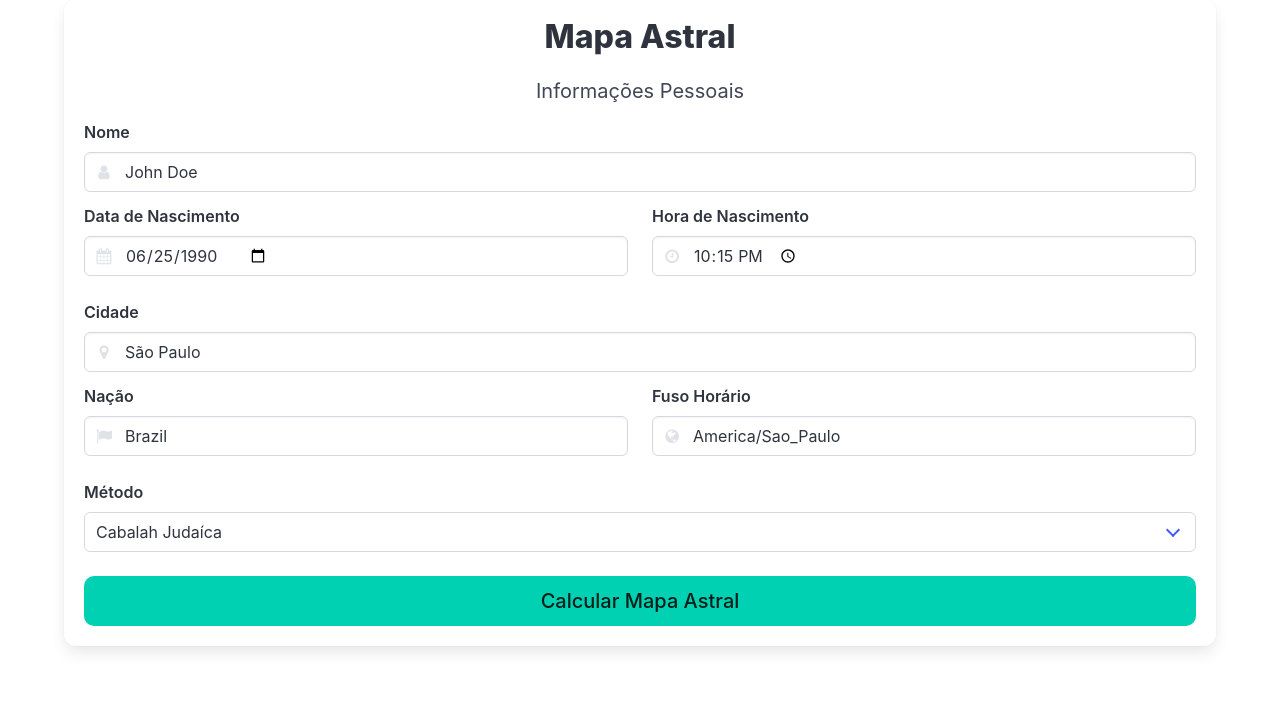
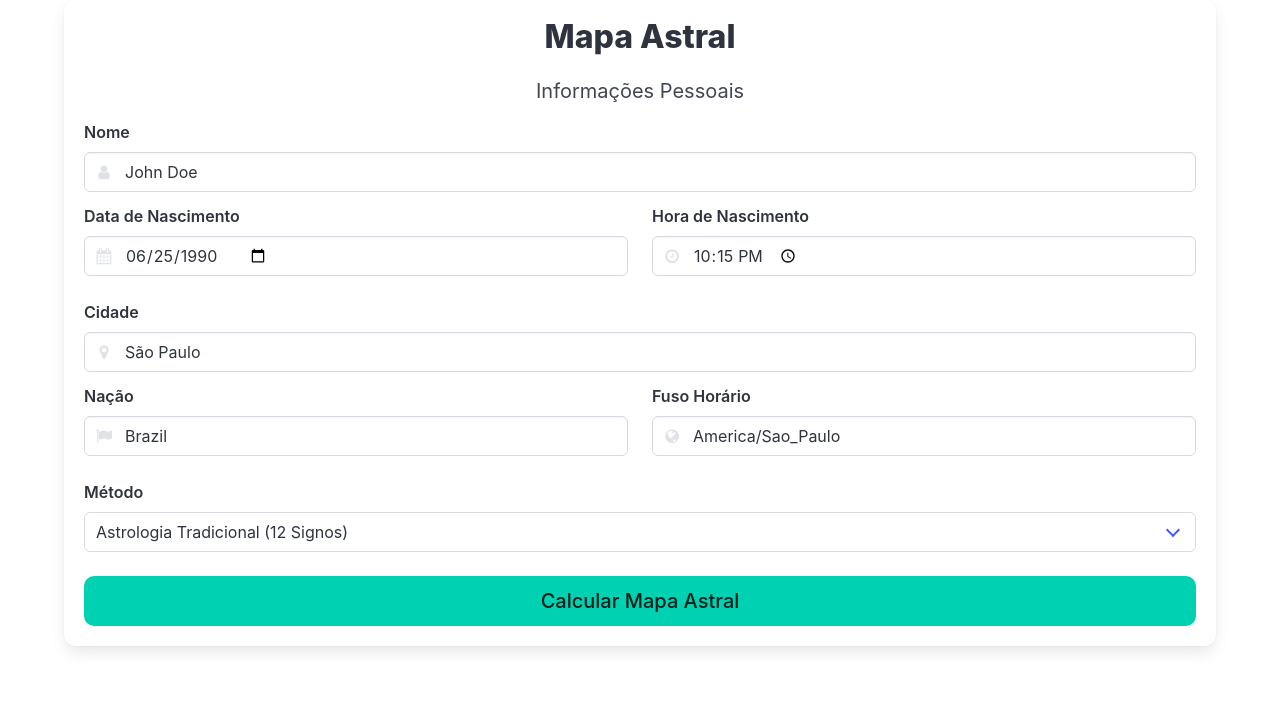
Before and after one commit to croco-br/natal-chart, a FastAPI app: page / in a window 1280 px wide. Shown: the part 49-764 px from the top of the page. Run offline with FastAPI, Linux system fonts and the light colour scheme.

Commit message:
change options

```diff
--- a/app/templates/index.html
+++ b/app/templates/index.html
@@ -99,10 +99,10 @@
                             <div class="control">
                                 <div class="select is-fullwidth">
                                     <select id="method" name="options">
-                                        <option value="traditional">Astrologia Tradicional (12 Signos)</option>
+                                        <option value="traditional" selected>Astrologia Tradicional (12 Signos)</option>
                                         <option value="hermetic">Astrologia Hermética (24 Signos)</option>
                                         <option value="angels">Anjos Cabalísticos (72 Signos)</option>
-                                        <option value="sephiroth" selected>Cabalah Judaíca</option>
+                                        <option value="sephiroth">Astrologia Cabalistica</option>
                                     </select>
                                 </div>
                             </div>
```
